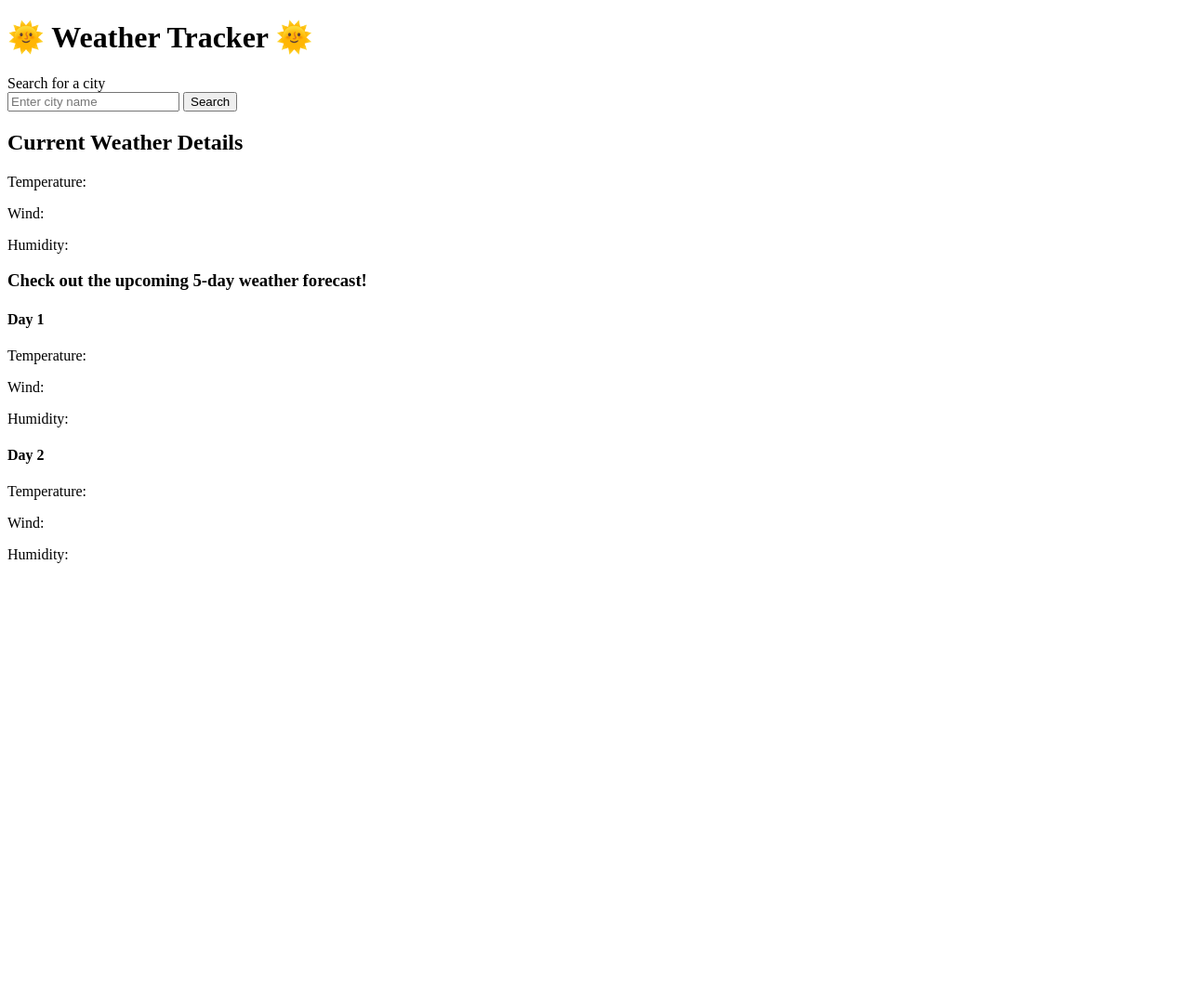
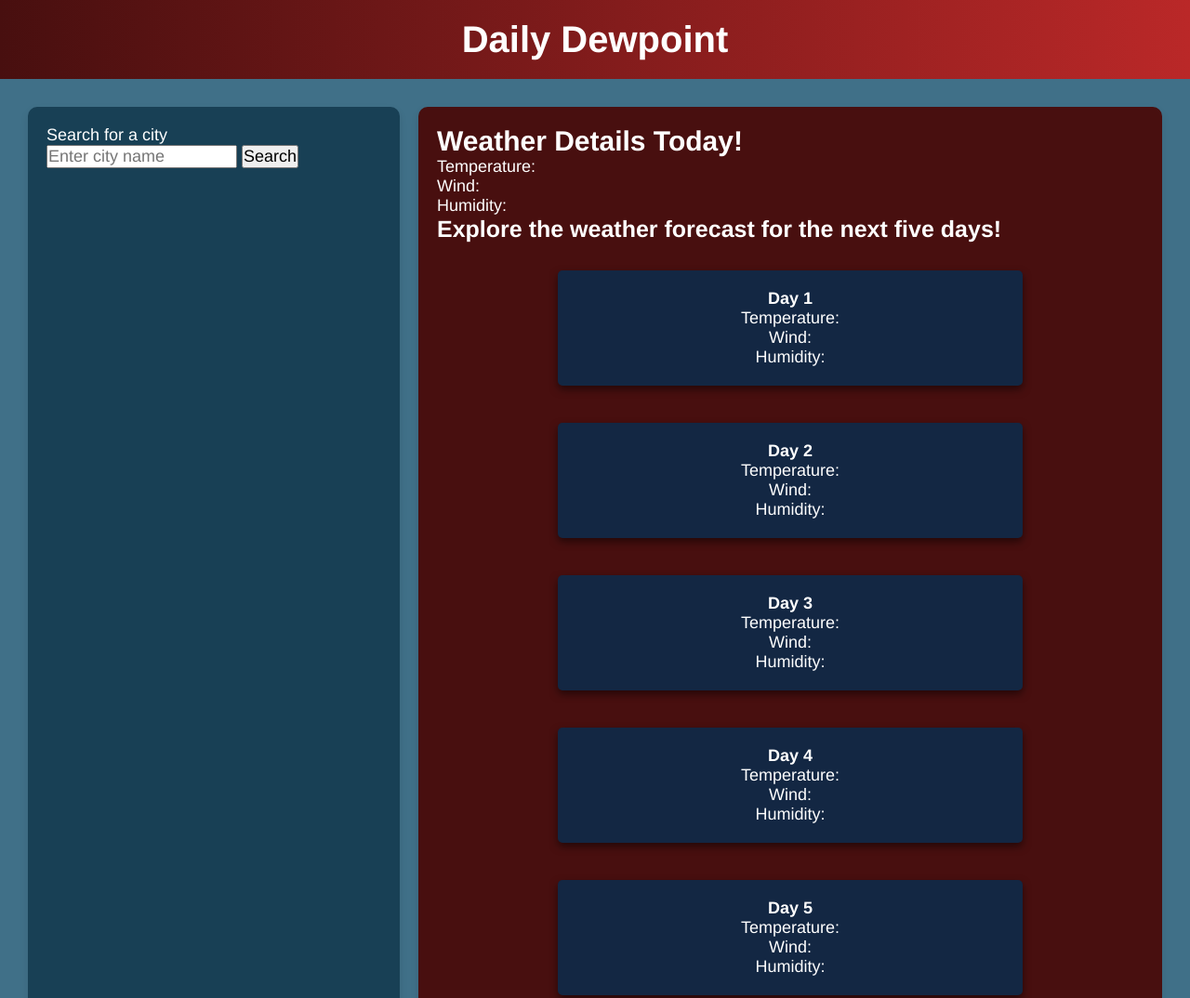
Before and after one commit to JordanGWiz/DailyDewpoint, a plain HTML site: page index.html in a window 1280 px wide. Shown: the top 1074 px of the page at 93% size. Before the commit the page ends 800 px from the top, so only its background shows below. Drawn offline with Linux system fonts and the light colour scheme.

Commit message:
Adding CSS styling for the website

```diff
--- /dev/null
+++ b/assets/css/style.css
@@ -0,0 +1,107 @@
+:root {
+  --main-bg-color: #480f0f;
+  --secondary-bg-color: #ba2828;
+  --accent-color: #184055;
+  --deep-accent-color: #132743;
+}
+
+* {
+  box-sizing: border-box;
+  font-size: 18px;
+  font-family: "Helvetica", "Arial", sans-serif;
+  margin: 0;
+  padding: 0;
+  transition: 0.25s ease-in-out;
+}
+
+body,
+html {
+  height: 100%;
+  margin: 0;
+  padding: 0;
+}
+
+body {
+  background-color: #407088;
+  display: flex;
+  flex-direction: column;
+}
+
+header {
+  text-align: center;
+  background: linear-gradient(
+    to right,
+    var(--main-bg-color),
+    var(--secondary-bg-color)
+  );
+  padding: 20px 0;
+  color: white;
+}
+
+header h1 {
+  font-size: 40px;
+}
+
+main {
+  display: flex;
+  justify-content: center;
+  flex-wrap: wrap;
+  flex-grow: 1;
+  padding: 20px;
+}
+
+.search-section {
+  flex: 1 1 300px;
+  background-color: var(--accent-color);
+  padding: 20px;
+  margin: 10px;
+  border-radius: 10px;
+  box-shadow: 0 4px 8px rgba(0, 0, 0, 0.1);
+  height: auto;
+  min-height: 80%;
+  color: white;
+}
+
+.weather-display-section {
+  flex: 2 1 600px;
+  background-color: var(--main-bg-color);
+  padding: 20px;
+  margin: 10px;
+  border-radius: 10px;
+  box-shadow: 0 4px 8px rgba(0, 0, 0, 0.1);
+  height: auto;
+  min-height: 80%;
+  color: white;
+}
+
+.weather-display-section h2 {
+  font-size: 30px;
+}
+
+.forecast-intro-text {
+  font-size: 25px;
+}
+
+.forecast-card-container {
+  display: flex;
+  flex-wrap: wrap;
+  justify-content: space-around;
+  align-items: flex-start;
+  gap: 20px;
+  padding: 20px;
+  width: 100%;
+}
+
+.day-weather-card {
+  flex: 1;
+  background-color: var(--deep-accent-color);
+  color: white;
+  padding: 20px;
+  margin: 10px;
+  border-radius: 5px;
+  box-shadow: 0 4px 8px rgba(0, 0, 0, 0.5);
+  min-width: 400px;
+  max-width: 500px;
+  text-align: center;
+  height: auto;
+}
--- a/index.html
+++ b/index.html
@@ -4,13 +4,13 @@
     <meta charset="UTF-8" />
     <meta name="viewport" content="width=device-width, initial-scale=1.0" />
     <meta http-equiv="X-UA-Compatible" content="ie=edge" />
-    <link rel="stylesheet" href="./assets/css/styles.css" />
-    <title>Weather Tracker</title>
+    <link rel="stylesheet" href="./assets/css/style.css" />
+    <title>Daily Dewpoint</title>
   </head>
 
   <body>
     <header>
-      <h1>&#127774; Weather Tracker &#127774;</h1>
+      <h1>Daily Dewpoint</h1>
     </header>
     <main>
       <div class="search-section">
@@ -35,7 +35,7 @@
         <section id="current-weather-display">
           <div class="weather-overview-container">
             <div>
-              <h2>Current Weather Details</h2>
+              <h2>Weather Details Today!</h2>
               <div class="current-weather-info">
                 <div id="current-city-name"></div>
                 <div id="current-date-display"></div>
@@ -49,7 +49,7 @@
 
         <section id="five-day-forecast-display">
           <h3 class="forecast-intro-text">
-            Check out the upcoming 5-day weather forecast!
+            Explore the weather forecast for the next five days!
           </h3>
           <div class="forecast-card-container">
             <article class="day-weather-card">
@@ -60,13 +60,36 @@
                 <p>Humidity: <span id="forecast-humidity-day-1"></span></p>
               </div>
             </article>
-
             <article class="day-weather-card">
               <h4 class="forecast-date">Day 2</h4>
               <div class="forecast-details">
                 <p>Temperature: <span id="forecast-temp-day-2"></span></p>
                 <p>Wind: <span id="forecast-wind-day-2"></span></p>
                 <p>Humidity: <span id="forecast-humidity-day-2"></span></p>
+              </div>
+            </article>
+            <article class="day-weather-card">
+              <h4 class="forecast-date">Day 3</h4>
+              <div class="forecast-details">
+                <p>Temperature: <span id="forecast-temp-day-3"></span></p>
+                <p>Wind: <span id="forecast-wind-day-2"></span></p>
+                <p>Humidity: <span id="forecast-humidity-day-3"></span></p>
+              </div>
+            </article>
+            <article class="day-weather-card">
+              <h4 class="forecast-date">Day 4</h4>
+              <div class="forecast-details">
+                <p>Temperature: <span id="forecast-temp-day-4"></span></p>
+                <p>Wind: <span id="forecast-wind-day-2"></span></p>
+                <p>Humidity: <span id="forecast-humidity-day-4"></span></p>
+              </div>
+            </article>
+            <article class="day-weather-card">
+              <h4 class="forecast-date">Day 5</h4>
+              <div class="forecast-details">
+                <p>Temperature: <span id="forecast-temp-day-5"></span></p>
+                <p>Wind: <span id="forecast-wind-day-5"></span></p>
+                <p>Humidity: <span id="forecast-humidity-day-5"></span></p>
               </div>
             </article>
           </div>
```
